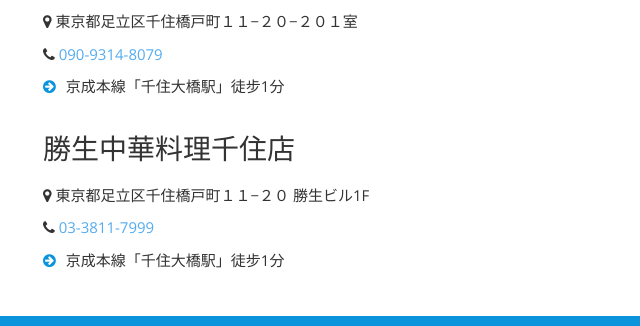
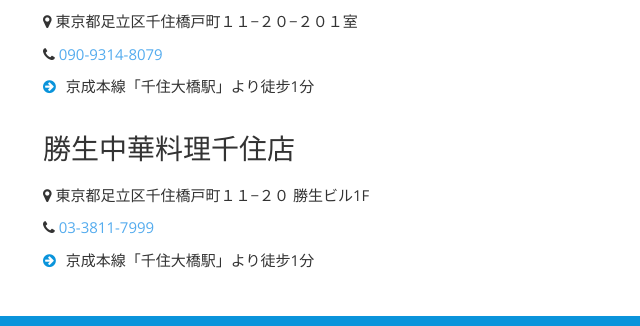
Before and after one commit to maiyatan/naokojuku, a plain HTML site: page index.html in a window 1280 px wide. Shown: the part 1429-1755 px from the top of the page, 27-667 px from the left. Drawn offline with nearby package versions, Linux system fonts and the light colour scheme; files that its build step writes are made by us from their sources.

Commit message:
1.更换照片 2.修改地址描述

```diff
--- a/index.html
+++ b/index.html
@@ -386,7 +386,7 @@
 									<ul class="list-unstyled">
 										<li><i class="fa fa-map-marker"></i>  東京都足立区千住橋戸町１１−２０−２０１室</li>
 										<li><i class="fa fa-phone"></i><a href="tel:09093148079"> 090-9314-8079</a></li>
-										<li><i class="fa fa-arrow-circle-right pr-10 colored"></i>京成本線「千住大橋駅」徒步1分</li>
+										<li><i class="fa fa-arrow-circle-right pr-10 colored"></i>京成本線「千住大橋駅」より徒步1分</li>
 									</ul>
 								</div>
 							</div>
@@ -396,7 +396,7 @@
 									<ul class="list-unstyled">
 										<li><i class="fa fa-map-marker"></i>  東京都足立区千住橋戸町１１−２０ 勝生ビル1F</li>
 										<li><i class="fa fa-phone"></i><a href="tel:0338117999">  03-3811-7999</a></li>
-										<li><i class="fa fa-arrow-circle-right pr-10 colored"></i>京成本線「千住大橋駅」徒步1分</li>
+										<li><i class="fa fa-arrow-circle-right pr-10 colored"></i>京成本線「千住大橋駅」より徒步1分</li>
 									</ul>
 								</div>
 							</div>
```
Also changed, not shown: images/IMG3-1-NG.JPG (added), images/IMG3-1.JPG, images/IMG3-NG.JPG (added), images/IMG3.JPG.
